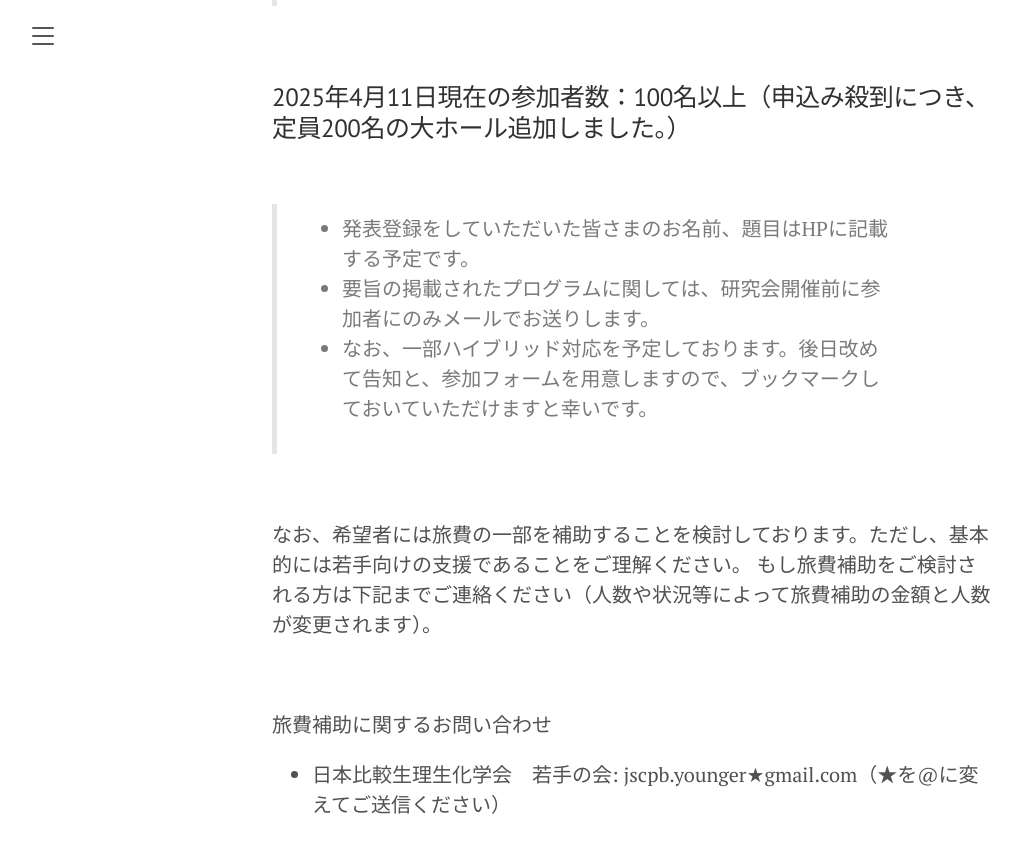
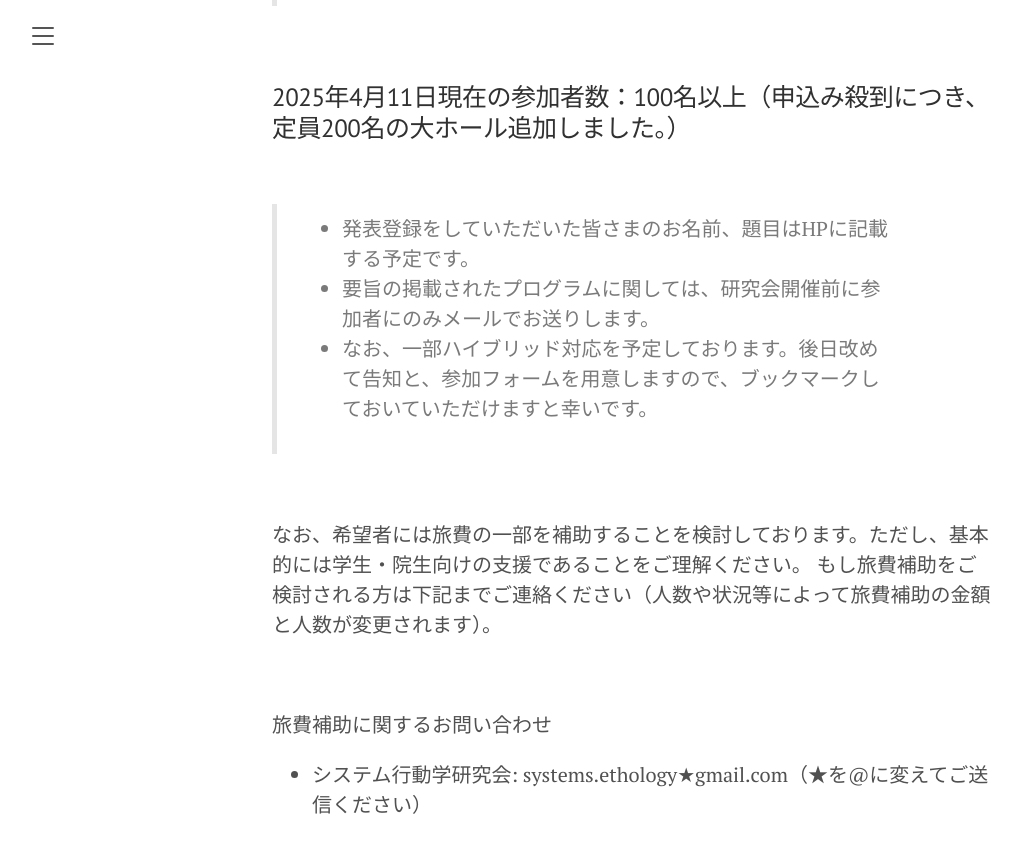
Before and after one commit to SystemsEthology/website, a Jekyll site: the page built from event_01/conference01_join.md, in a window 1280 px wide and 900 px high, scrolled down 940 px. Shown: the top 853 px of the window, without its empty margins (8-1029 px from the left). Built offline with Jekyll 4.4.1, drawn with Linux system fonts in a browser that asks for light colours.

Commit message:
Update conference01_join.md

```diff
--- a/event_01/conference01_join.md
+++ b/event_01/conference01_join.md
@@ -28,10 +28,10 @@ order: 4
 
 <br>
 
-なお、希望者には旅費の一部を補助することを検討しております。ただし、基本的には若手向けの支援であることをご理解ください。
+なお、希望者には旅費の一部を補助することを検討しております。ただし、基本的には学生・院生向けの支援であることをご理解ください。
 もし旅費補助をご検討される方は下記までご連絡ください（人数や状況等によって旅費補助の金額と人数が変更されます）。
 
 <br>
 
 旅費補助に関するお問い合わせ
-- 日本比較生理生化学会　若手の会:  jscpb.younger★gmail.com（★を@に変えてご送信ください）
+- システム行動学研究会:  systems.ethology★gmail.com（★を@に変えてご送信ください）
```
